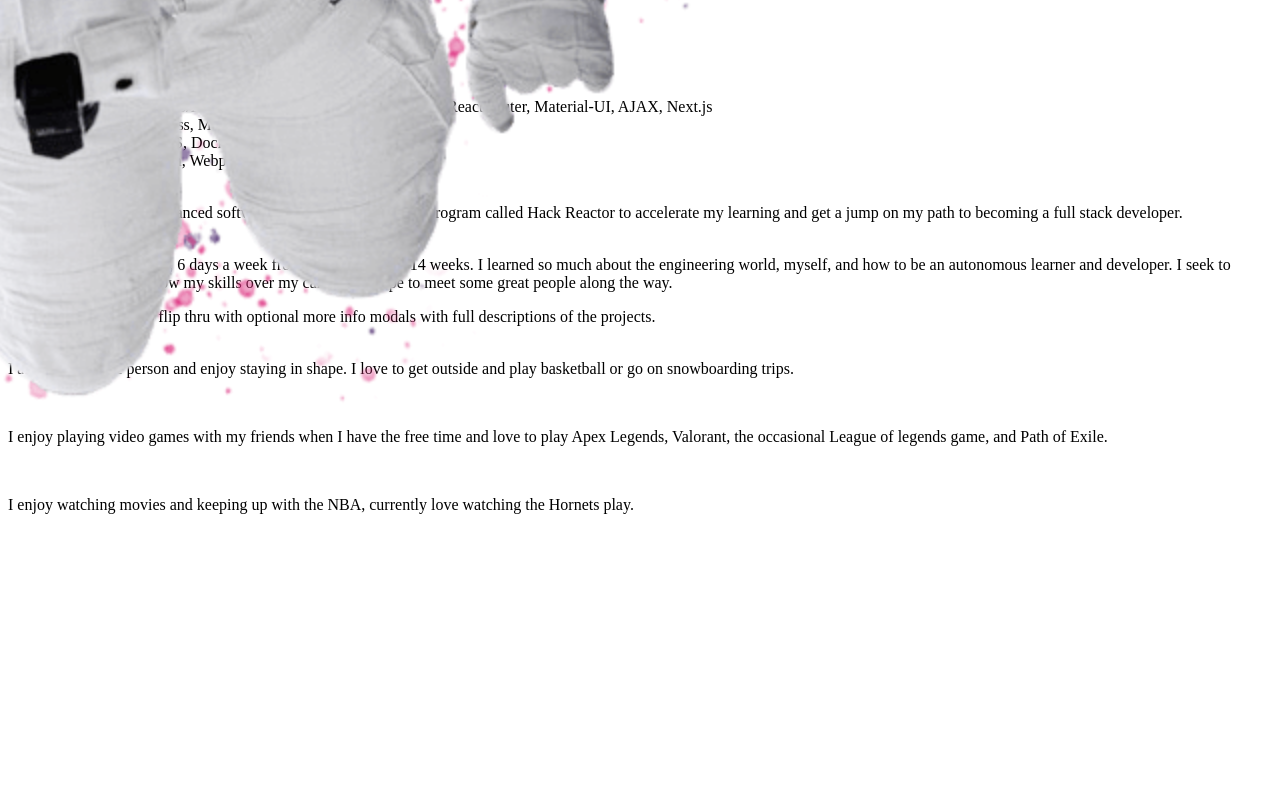
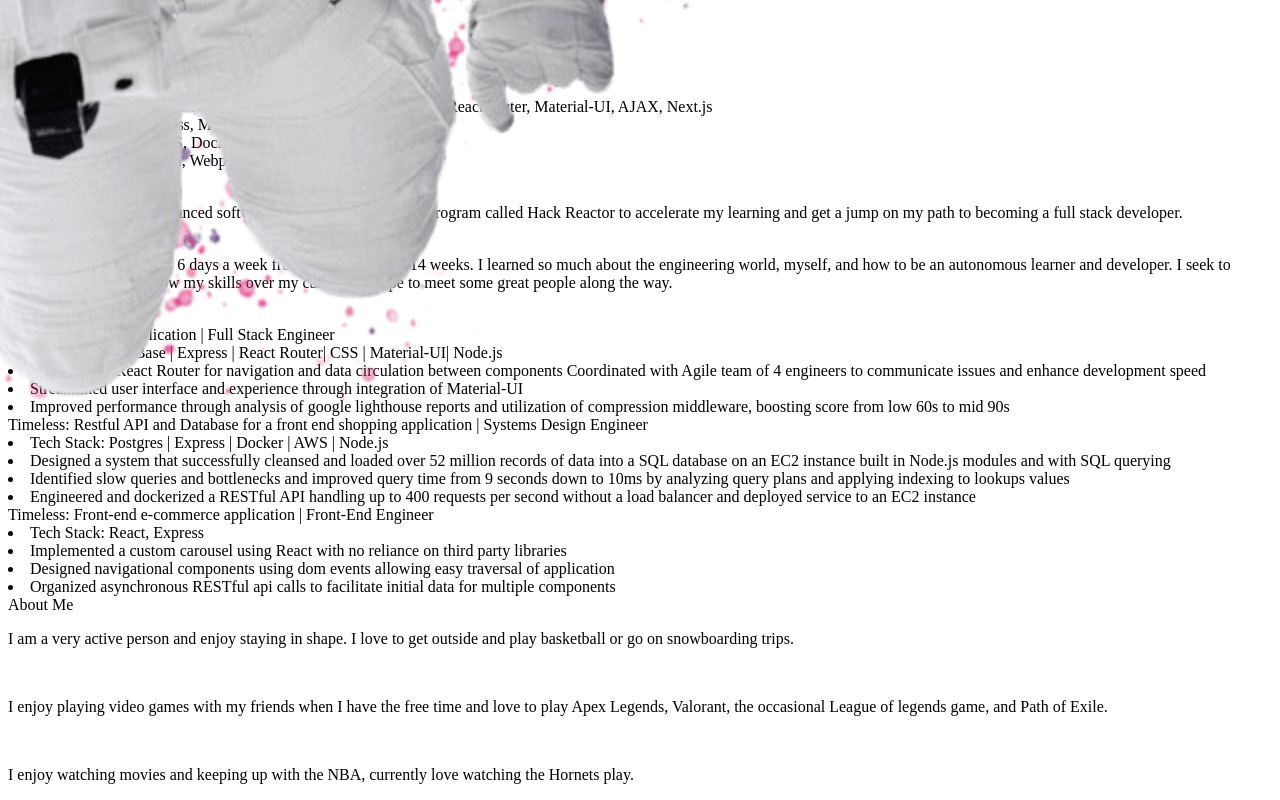
Before and after one commit to CoryZauss/CoryZauss.github.io, a Next.js app: page / in a window 1280 px wide. Shown: the part 1024-1824 px from the top of the page. Before the commit the page ends 1554 px from the top, so only its background shows below. Built offline with nearby package versions, Linux system fonts and the light colour scheme.

Commit message:
projects, listed, need to convert into cards to flip thru

```diff
--- a/src/components/Projects.tsx
+++ b/src/components/Projects.tsx
@@ -1,12 +1,70 @@
 import type { NextPage } from "next";
+import { motion } from "framer-motion";
 
 const Projects: NextPage = () => {
   return (
-    <>
+    <motion.div>
+      <div className="text-center">Projects</div>
       <div>
-       container with cards to flip thru with optional more info modals with full descriptions of the projects.
+        Hitch: Ride-share application | Full Stack Engineer
+        <li>
+          Tech Stack: FireBase | Express | React Router| CSS | Material-UI|
+          Node.js
+        </li>{" "}
+        <li>
+          Incorporated React Router for navigation and data circulation between
+          components Coordinated with Agile team of 4 engineers to communicate
+          issues and enhance development speed
+        </li>{" "}
+        <li>
+          {" "}
+          Streamlined user interface and experience through integration of
+          Material-UI
+        </li>
+        <li>
+          Improved performance through analysis of google lighthouse reports and
+          utilization of compression middleware, boosting score from low 60s to
+          mid 90s
+        </li>
       </div>
-    </>
+      <div>
+        Timeless: Restful API and Database for a front end shopping application | Systems
+        Design Engineer{" "}
+        <li>Tech Stack: Postgres | Express | Docker | AWS | Node.js </li>{" "}
+        <li>
+          Designed a system that successfully cleansed and loaded over 52
+          million records of data into a SQL database on an EC2 instance built
+          in Node.js modules and with SQL querying
+        </li>
+        <li>
+          Identified slow queries and bottlenecks and improved query time from 9
+          seconds down to 10ms by analyzing query plans and applying indexing to
+          lookups values
+        </li>
+        <li>
+          {" "}
+          Engineered and dockerized a RESTful API handling up to 400 requests
+          per second without a load balancer and deployed service to an EC2
+          instance
+        </li>
+      </div>
+      <div>
+        Timeless: Front-end e-commerce application | Front-End Engineer
+        <li>Tech Stack: React, Express</li>
+        <li>
+          Implemented a custom carousel using React with no reliance on third
+          party libraries{" "}
+        </li>
+        <li>
+          Designed navigational components using dom events allowing easy
+          traversal of application
+        </li>
+        <li>
+          Organized asynchronous RESTful api calls to facilitate initial data
+          for multiple components
+        </li>
+      </div>
+    </motion.div>
   );
 };
 
--- a/src/pages/index.tsx
+++ b/src/pages/index.tsx
@@ -33,6 +33,8 @@ const Home: NextPage = () => {
       <div className="container flex justify-between h-screen p-5 mt-10 sm:justify-evenly sm:text-2xl md:ml-16 md:text-4xl md:justify-around lg:text-4xl lg:justify-evenly 2xl:text-5xl lg:mt-36 ">
         <Projects />
       </div>
+      <div className="h-screen"> </div>
+      <div className="h-screen"> </div>
       <div className="container flex justify-between h-screen p-5 mt-10 sm:justify-evenly sm:text-2xl md:ml-16 md:text-4xl md:justify-around lg:text-4xl lg:justify-evenly 2xl:text-5xl ">
         <Personal />
       </div>
```
